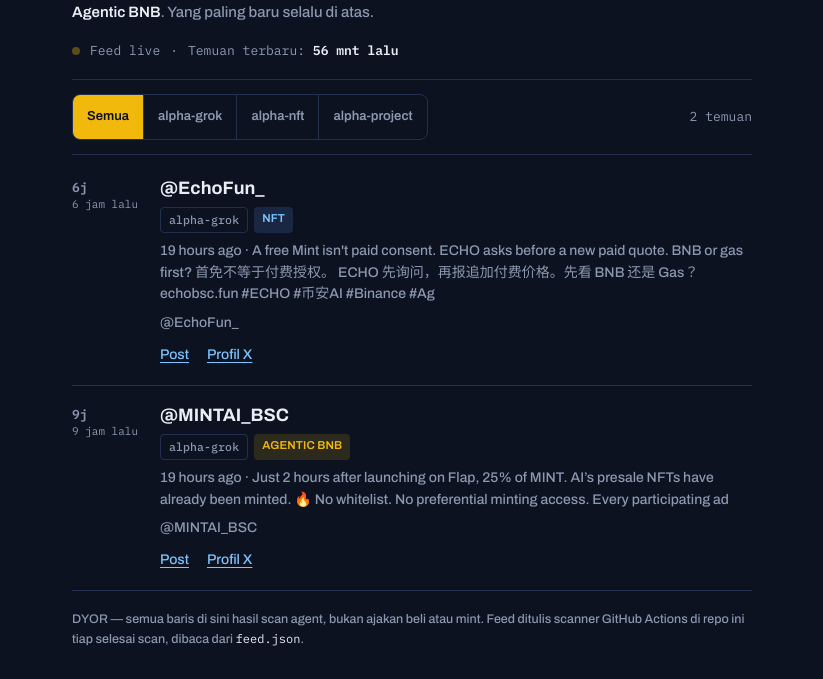
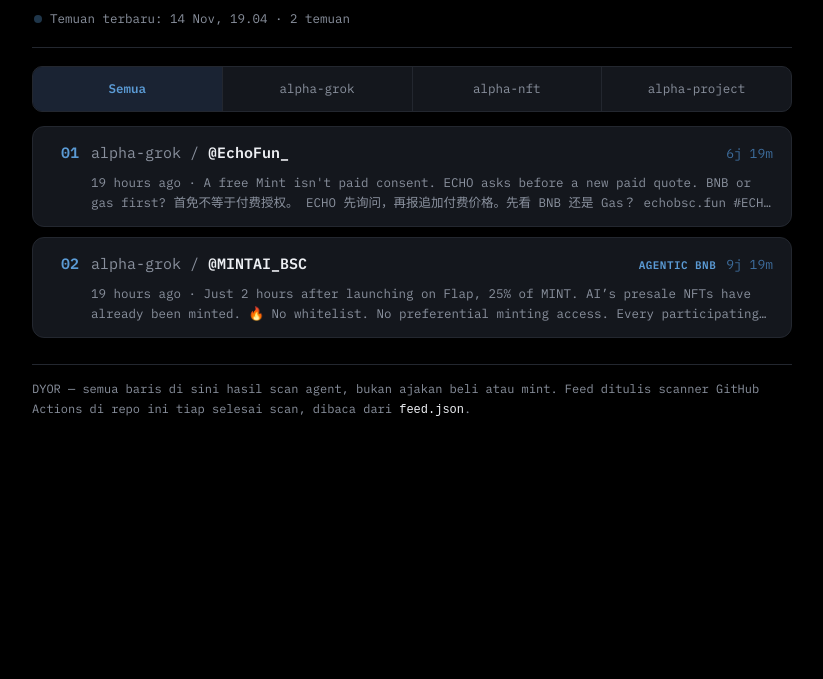
Before and after one commit to bexy777/alpha-dashboard, a plain HTML site: page index.html in a window 1280 px wide. Shown: the part 121-800 px from the top of the page, without its empty margins (228-1051 px from the left). Drawn offline with Linux system fonts and the light colour scheme.

Commit message:
Redesign v3: ranked rows ala referensi (bg hitam, baris #14171d, rank + umur biru, mono)

```diff
--- a/index.html
+++ b/index.html
@@ -1,275 +1,230 @@
-<!DOCTYPE html>
+<!doctype html>
 <html lang="id">
 <head>
-<meta charset="UTF-8">
-<meta name="viewport" content="width=device-width, initial-scale=1.0, viewport-fit=cover">
+<meta charset="utf-8">
+<meta name="viewport" content="width=device-width, initial-scale=1, viewport-fit=cover">
 <meta name="color-scheme" content="dark">
-<meta name="description" content="Log temuan terbaru agent: NFT early-WL di bawah 12 jam, prioritas Agentic BNB.">
 <title>ALPHA — Garapan Terbaru</title>
+<meta name="description" content="Log temuan terbaru agent: project NFT yang WL-nya baru buka, dari akun resmi project.">
 <link rel="preconnect" href="https://fonts.googleapis.com">
 <link rel="preconnect" href="https://fonts.gstatic.com" crossorigin>
-<link href="https://fonts.googleapis.com/css2?family=Archivo:wdth,wght@62..125,500..900&family=IBM+Plex+Mono:wght@400;500;600&display=swap" rel="stylesheet">
+<link href="https://fonts.googleapis.com/css2?family=Archivo:wdth,wght@125,900&family=IBM+Plex+Mono:wght@400;500;600&display=swap" rel="stylesheet">
 <style>
   :root {
-    --ink: #0c1220;
-    --panel: #101828;
-    --line: #22304d;
-    --paper: #e9edf4;
-    --muted: #8b98af;
-    --gold: #f0b90b;
-    --sky: #7cc4ff;
-    --danger: #ff7b72;
+    --bg: #000000;
+    --row: #14171d;
+    --row-hover: #171b22;
+    --line: #23272f;
+    --line-hover: #2e3542;
+    --paper: #edeff3;
+    --muted: #8a919e;
+    --blue: #5b9bd5;
+    --blue-dim: #3e6e9e;
   }
-  * { box-sizing: border-box; margin: 0; padding: 0; }
-  html { color-scheme: dark; -webkit-text-size-adjust: 100%; }
+  * { box-sizing: border-box; }
+  html { -webkit-text-size-adjust: 100%; }
   body {
-    background: var(--ink);
+    margin: 0;
+    background: var(--bg);
     color: var(--paper);
-    font-family: "Archivo", system-ui, -apple-system, "Segoe UI", sans-serif;
+    font-family: "IBM Plex Mono", ui-monospace, SFMono-Regular, Menlo, monospace;
     font-size: 15px;
     line-height: 1.55;
-    min-height: 100vh;
-    -webkit-tap-highlight-color: transparent;
+    padding: calc(20px + env(safe-area-inset-top)) 16px calc(32px + env(safe-area-inset-bottom));
   }
-  a { color: var(--sky); text-underline-offset: 3px; }
-  a:hover { color: var(--paper); }
-  :focus-visible { outline: 2px solid var(--gold); outline-offset: 3px; border-radius: 2px; }
-  .skip { position: absolute; left: -999px; top: 0; background: var(--gold); color: #111; padding: 10px 16px; font-weight: 700; z-index: 10; }
-  .skip:focus { left: 12px; top: 12px; }
+  a { color: var(--blue); text-decoration: none; }
+  a:hover { text-decoration: underline; }
+  :focus-visible { outline: 2px solid var(--blue); outline-offset: 2px; border-radius: 4px; }
+  .skip {
+    position: absolute; left: -999px; top: 0;
+    background: var(--blue); color: #000; padding: 10px 14px;
+    font-weight: 600; border-radius: 0 0 8px 0; z-index: 10;
+  }
+  .skip:focus { left: 0; }
+  main { max-width: 760px; margin: 0 auto; }
 
-  .wrap { max-width: 720px; margin: 0 auto; padding: 0 20px calc(28px + env(safe-area-inset-bottom)); }
-
-  /* Masthead — the one bold element: wordmark + freshness */
-  header.mast { padding: 34px 0 18px; border-bottom: 1px solid var(--line); }
+  header { padding: 12px 2px 18px; border-bottom: 1px solid var(--line); }
   .wordmark {
-    font-weight: 900;
-    font-stretch: 125%;
-    font-size: clamp(40px, 11vw, 58px);
-    line-height: 0.95;
-    letter-spacing: -0.02em;
-    text-wrap: balance;
+    font-family: "Archivo", system-ui, sans-serif;
+    font-weight: 900; font-stretch: 125%;
+    font-size: clamp(40px, 10vw, 56px);
+    line-height: 1; letter-spacing: -0.02em;
+    margin: 0; color: var(--paper);
   }
-  .wordmark em { font-style: normal; color: var(--gold); }
-  .descriptor { color: var(--muted); font-size: 15px; margin-top: 10px; max-width: 56ch; }
-  .descriptor b { color: var(--paper); font-weight: 600; }
-  .live {
-    display: flex; align-items: baseline; gap: 10px; flex-wrap: wrap;
-    margin-top: 16px; font-family: "IBM Plex Mono", ui-monospace, monospace;
-    font-size: 13px; font-variant-numeric: tabular-nums; color: var(--muted);
+  .wordmark em { font-style: normal; color: var(--blue); }
+  .lede { margin: 10px 0 0; color: var(--muted); font-size: 13px; }
+  .status {
+    margin: 12px 0 0; color: var(--muted); font-size: 12.5px;
+    display: flex; align-items: center; gap: 8px; flex-wrap: wrap;
   }
-  .live .dot {
-    width: 8px; height: 8px; border-radius: 50%; background: var(--gold);
-    display: inline-block; align-self: center;
+  .dot {
+    width: 8px; height: 8px; border-radius: 50%;
+    background: var(--blue); flex: none;
     animation: pulse 2s ease-in-out infinite;
   }
-  .live b { color: var(--paper); font-weight: 600; }
   @keyframes pulse { 0%, 100% { opacity: 1; } 50% { opacity: .35; } }
+  @media (prefers-reduced-motion: reduce) { .dot { animation: none; } }
 
-  /* Filter — segmented control, not pills */
-  .controls {
-    display: flex; align-items: center; justify-content: space-between; gap: 12px;
-    padding: 14px 0; border-bottom: 1px solid var(--line); flex-wrap: wrap;
+  .filters {
+    display: flex; margin: 18px 0 14px;
+    border: 1px solid var(--line); border-radius: 10px;
+    overflow: hidden; background: var(--row);
   }
-  .seg { display: flex; border: 1px solid var(--line); border-radius: 8px; overflow: hidden; }
-  .seg button {
-    appearance: none; background: transparent; color: var(--muted);
-    border: 0; border-right: 1px solid var(--line);
-    font: 600 13px/1 "Archivo", sans-serif;
-    min-height: 44px; padding: 0 14px; cursor: pointer; touch-action: manipulation;
+  .filters button {
+    flex: 1; min-height: 44px; padding: 10px 6px;
+    background: transparent; border: 0; cursor: pointer;
+    color: var(--muted); font: inherit; font-size: 12.5px;
+    border-right: 1px solid var(--line);
   }
-  .seg button:last-child { border-right: 0; }
-  .seg button[aria-pressed="true"] { background: var(--gold); color: #111; }
-  .count { font-family: "IBM Plex Mono", ui-monospace, monospace; font-size: 13px; color: var(--muted); font-variant-numeric: tabular-nums; }
+  .filters button:last-child { border-right: 0; }
+  .filters button[aria-pressed="true"] { background: #1a2333; color: var(--blue); font-weight: 600; }
 
-  /* Feed — a log, not a card grid */
-  main { padding-top: 4px; }
+  .feed { list-style: none; margin: 0; padding: 0; display: grid; gap: 10px; }
   .row {
-    display: grid; grid-template-columns: 74px 1fr; gap: 14px;
-    padding: 18px 0; border-bottom: 1px solid var(--line);
-    min-width: 0;
+    background: var(--row);
+    border: 1px solid var(--line);
+    border-radius: 12px;
+    padding: 14px 18px;
+    transition: border-color .15s ease, background .15s ease;
   }
-  .row:hover { background: var(--panel); margin: 0 -12px; padding-left: 12px; padding-right: 12px; }
-  .age {
-    font-family: "IBM Plex Mono", ui-monospace, monospace;
-    font-size: 13px; font-weight: 600; color: var(--gold);
-    font-variant-numeric: tabular-nums; line-height: 1.4; padding-top: 2px;
-    overflow-wrap: break-word;
+  .row:hover { background: var(--row-hover); border-color: var(--line-hover); }
+  .row.fresh { animation: flash 1.2s ease-out 1; }
+  @keyframes flash { from { border-color: var(--blue); } to { border-color: var(--line); } }
+  @media (prefers-reduced-motion: reduce) { .row.fresh { animation: none; } }
+  .line1 { display: flex; align-items: baseline; gap: 12px; min-width: 0; }
+  .rank {
+    color: var(--blue); font-weight: 600; font-size: 15px;
+    min-width: 28px; flex: none; text-align: right;
+    font-variant-numeric: tabular-nums;
   }
-  .age.stale { color: var(--muted); }
-  .age small { display: block; font-weight: 400; color: var(--muted); font-size: 11px; }
-  .row h2 { font-size: 18px; font-weight: 700; line-height: 1.3; text-wrap: balance; min-width: 0; overflow-wrap: break-word; }
-  .row h2 a { color: var(--paper); text-decoration: none; }
-  .row h2 a:hover { color: var(--sky); text-decoration: underline; text-underline-offset: 3px; }
-  .tags { display: flex; gap: 6px; flex-wrap: wrap; margin-top: 7px; }
-  .tag {
-    font-size: 11.5px; font-weight: 600; letter-spacing: .01em;
-    padding: 3px 8px; border-radius: 4px;
-    background: #1a2742; color: var(--sky);
+  .who { min-width: 0; overflow: hidden; text-overflow: ellipsis; white-space: nowrap; }
+  .who .src { color: var(--muted); }
+  .who .sep { color: var(--muted); }
+  .who .proj { color: var(--paper); font-weight: 600; }
+  .who a.proj:hover { color: var(--blue); }
+  .meta { margin-left: auto; flex: none; display: flex; align-items: baseline; gap: 10px; }
+  .tag { color: var(--blue); font-size: 11px; font-weight: 600; letter-spacing: .04em; }
+  .age { color: var(--blue); font-size: 13px; font-variant-numeric: tabular-nums; }
+  .age.stale { color: var(--blue-dim); }
+  .note {
+    margin: 8px 0 0 40px; color: var(--muted);
+    font-size: 12.5px; line-height: 1.6;
+    display: -webkit-box; -webkit-line-clamp: 2; -webkit-box-orient: vertical;
+    overflow: hidden;
   }
-  .tag.agentic { background: rgba(240, 185, 11, .14); color: var(--gold); }
-  .tag.src { background: transparent; border: 1px solid var(--line); color: var(--muted); font-family: "IBM Plex Mono", ui-monospace, monospace; font-weight: 500; }
-  .note { color: var(--muted); font-size: 14px; margin-top: 7px; overflow-wrap: break-word; }
-  .links { display: flex; gap: 18px; margin-top: 9px; font-size: 14px; }
-  .links a { min-height: 24px; display: inline-flex; align-items: center; }
-  .fresh { animation: flash 2.4s ease-out 1; }
-  @keyframes flash { 0% { background: rgba(240, 185, 11, .12); } 100% { background: transparent; } }
+  .note a { color: var(--blue); }
 
-  .empty { padding: 48px 4px; border-bottom: 1px solid var(--line); }
-  .empty h2 { font-size: 19px; font-weight: 700; margin-bottom: 8px; }
-  .empty p { color: var(--muted); max-width: 52ch; }
-  .empty p + p { margin-top: 6px; }
-  .err { color: var(--danger); font-size: 14px; padding: 14px 0; border-bottom: 1px solid var(--line); }
-
-  footer { padding-top: 18px; color: var(--muted); font-size: 12.5px; line-height: 1.6; }
-  footer code { font-family: "IBM Plex Mono", ui-monospace, monospace; font-size: 12px; color: var(--paper); }
-
-  @media (max-width: 520px) {
-    .row { grid-template-columns: 62px 1fr; gap: 10px; }
-    .seg button { padding: 0 10px; }
-  }
-  @media (prefers-reduced-motion: reduce) {
-    .live .dot, .fresh { animation: none; }
+  .empty { padding: 36px 8px; text-align: left; color: var(--muted); font-size: 13.5px; line-height: 1.7; }
+  .empty strong { color: var(--paper); font-weight: 600; }
+  footer { margin-top: 26px; padding-top: 14px; border-top: 1px solid var(--line); color: var(--muted); font-size: 12px; line-height: 1.7; }
+  code { color: var(--paper); }
+  @media (max-width: 480px) {
+    .rank { min-width: 22px; }
+    .note { margin-left: 34px; }
+    .tag { display: none; }
   }
 </style>
 </head>
 <body>
-<a class="skip" href="#feed">Lewati ke daftar temuan</a>
-<div class="wrap">
-  <header class="mast">
+<a class="skip" href="#feed">Lewati ke daftar</a>
+<main>
+  <header>
     <h1 class="wordmark">ALPHA<em>.</em></h1>
-    <p class="descriptor">Log temuan terbaru agent — NFT early-WL di bawah 12 jam, prioritas <b>Agentic BNB</b>. Yang paling baru selalu di atas.</p>
-    <p class="live" aria-live="polite">
-      <span class="dot" aria-hidden="true"></span>
-      <span id="feed-status">Memuat feed…</span>
-      <span>·</span>
-      <span>Temuan terbaru: <b id="feed-updated">—</b></span>
-    </p>
+    <p class="lede">Log temuan terbaru agent — project NFT yang WL-nya baru buka, dari akun resmi project.</p>
+    <p class="status"><span class="dot" aria-hidden="true"></span><span id="feed-status" aria-live="polite">Memuat feed…</span></p>
   </header>
 
-  <div class="controls">
-    <div class="seg" role="group" aria-label="Filter berdasarkan sumber">
-      <button data-f="all" aria-pressed="true">Semua</button>
-      <button data-f="alpha-grok" aria-pressed="false">alpha-grok</button>
-      <button data-f="alpha-nft" aria-pressed="false">alpha-nft</button>
-      <button data-f="alpha-project" aria-pressed="false">alpha-project</button>
-    </div>
-    <span class="count"><span id="feed-count">0</span> temuan</span>
+  <div class="filters" role="group" aria-label="Filter sumber">
+    <button type="button" data-filter="all" aria-pressed="true">Semua</button>
+    <button type="button" data-filter="alpha-grok" aria-pressed="false">alpha-grok</button>
+    <button type="button" data-filter="alpha-nft" aria-pressed="false">alpha-nft</button>
+    <button type="button" data-filter="alpha-project" aria-pressed="false">alpha-project</button>
   </div>
 
-  <main id="feed">
-    <p id="err" class="err" hidden></p>
-    <div id="rows"></div>
-    <div class="empty" id="empty" hidden>
-      <h2>Belum ada garapan terbaru</h2>
-      <p>Scanner agent belum menulis temuan ke feed ini, atau belum ada yang lolos gate. Halaman ini refresh sendiri tiap 60 detik — begitu ada temuan baru, barisnya muncul di atas.</p>
-      <p>Temuan juga tetap dikirim ke Discord seperti biasa.</p>
-    </div>
-  </main>
+  <ul class="feed" id="feed"></ul>
 
   <footer>DYOR — semua baris di sini hasil scan agent, bukan ajakan beli atau mint. Feed ditulis scanner GitHub Actions di repo ini tiap selesai scan, dibaca dari <code>feed.json</code>.</footer>
-</div>
+</main>
+<script>
+const FEED_URL = 'feed.json';
+const seen = new Set();
+let activeFilter = location.hash ? location.hash.slice(1) : 'all';
+if (!['all', 'alpha-grok', 'alpha-nft', 'alpha-project'].includes(activeFilter)) activeFilter = 'all';
 
-<script>
-const rowsEl = document.getElementById('rows');
-const emptyEl = document.getElementById('empty');
-const errEl = document.getElementById('err');
-const statusEl = document.getElementById('feed-status');
-const updatedEl = document.getElementById('feed-updated');
-const countEl = document.getElementById('feed-count');
-let currentFilter = (location.hash || '#all').replace('#', '') || 'all';
-let items = [];
-let seenIds = new Set();
-
-function timeAgo(iso) {
+function ageLabel(iso) {
   const t = new Date(iso).getTime();
   if (isNaN(t)) return '—';
-  const s = Math.floor((Date.now() - t) / 1000);
-  if (s < 60) return 'baru saja';
-  if (s < 3600) return Math.floor(s / 60) + ' mnt lalu';
-  if (s < 86400) return Math.floor(s / 3600) + ' jam lalu';
-  return Math.floor(s / 86400) + ' hari lalu';
-}
-function ageShort(iso) {
-  const t = new Date(iso).getTime();
-  if (isNaN(t)) return '—';
-  const s = Math.floor((Date.now() - t) / 1000);
-  if (s < 60) return 'baru';
-  if (s < 3600) return Math.floor(s / 60) + 'm';
-  if (s < 86400) return Math.floor(s / 3600) + 'j';
-  return Math.floor(s / 86400) + 'h';
+  const m = Math.max(0, Math.floor((Date.now() - t) / 60000));
+  if (m < 60) return m + 'm';
+  const h = Math.floor(m / 60);
+  if (h < 24) return h + 'j ' + (m % 60) + 'm';
+  return Math.floor(h / 24) + 'h';
 }
 function isStale(iso) {
   const t = new Date(iso).getTime();
   return !isNaN(t) && (Date.now() - t) > 6 * 3600 * 1000;
 }
-function esc(x) { return String(x ?? '').replace(/[&<>"']/g, c => ({ '&': '&amp;', '<': '&lt;', '>': '&gt;', '"': '&quot;', "'": '&#39;' }[c])); }
+function esc(s) {
+  return String(s ?? '').replace(/[&<>"']/g, c => ({ '&': '&amp;', '<': '&lt;', '>': '&gt;', '"': '&quot;', "'": '&#39;' }[c]));
+}
+function fmtTime(iso) {
+  const d = new Date(iso);
+  return isNaN(d) ? '—' : d.toLocaleString('id-ID', { day: '2-digit', month: 'short', hour: '2-digit', minute: '2-digit' });
+}
 
-function render() {
-  const list = items.filter(it => currentFilter === 'all' || it.source === currentFilter);
-  countEl.textContent = items.length;
-  emptyEl.hidden = list.length > 0;
-  rowsEl.innerHTML = '';
-  list.forEach(it => {
-    const isNew = it.id && !seenIds.has(it.id);
-    if (it.id) seenIds.add(it.id);
-    const art = document.createElement('article');
-    art.className = 'row' + (isNew ? ' fresh' : '');
-    const tagHtml = (it.tags || []).map(t =>
-      `<span class="tag ${/agentic/i.test(t) ? 'agentic' : ''}">${esc(t)}</span>`).join('');
-    const title = it.post_url
-      ? `<a href="${esc(it.post_url)}" target="_blank" rel="noopener">${esc(it.project)}</a>`
-      : esc(it.project);
-    const links = [
-      it.post_url ? `<a href="${esc(it.post_url)}" target="_blank" rel="noopener">Post</a>` : '',
-      it.site_url ? `<a href="${esc(it.site_url)}" target="_blank" rel="noopener">Website</a>` : '',
-      it.handle ? `<a href="https://x.com/${esc(String(it.handle).replace(/^@/, ''))}" target="_blank" rel="noopener">Profil X</a>` : ''
-    ].filter(Boolean).join('');
-    art.innerHTML = `
-      <div class="age ${isStale(it.found_at) ? 'stale' : ''}">${esc(ageShort(it.found_at))}<small>${esc(timeAgo(it.found_at))}</small></div>
-      <div>
-        <h2>${title}</h2>
-        <div class="tags"><span class="tag src">${esc(it.source || '')}</span>${tagHtml}</div>
-        ${it.note ? `<p class="note">${esc(it.note)}</p>` : ''}
-        ${it.handle ? `<p class="note">${esc(it.handle)}</p>` : ''}
-        ${links ? `<div class="links">${links}</div>` : ''}
-      </div>`;
-    rowsEl.appendChild(art);
-  });
+function render(items) {
+  const list = document.getElementById('feed');
+  const filtered = items.filter(it => activeFilter === 'all' || it.source === activeFilter);
+  if (!filtered.length) {
+    list.innerHTML = '<li class="empty"><strong>Belum ada garapan terbaru.</strong><br>Scanner jalan tiap 2 jam. Begitu ada WL baru dari akun resmi project, barisnya muncul di sini sendiri.</li>';
+    return;
+  }
+  list.innerHTML = filtered.map((it, i) => {
+    const fresh = !seen.has(it.id);
+    seen.add(it.id);
+    const tags = (it.tags || []).join(' ');
+    const tagHtml = /AGENTIC/i.test(tags) ? '<span class="tag">AGENTIC BNB</span>' : '';
+    const site = it.site_url ? ' <a href="' + esc(it.site_url) + '" target="_blank" rel="noopener">situs ↗</a>' : '';
+    return '<li class="row' + (fresh ? ' fresh' : '') + '">' +
+      '<div class="line1">' +
+        '<span class="rank">' + String(i + 1).padStart(2, '0') + '</span>' +
+        '<span class="who"><span class="src">' + esc(it.source || 'alpha') + '</span><span class="sep"> / </span><a class="proj" href="' + esc(it.post_url) + '" target="_blank" rel="noopener">' + esc(it.project || it.handle || '—') + '</a></span>' +
+        '<span class="meta">' + tagHtml + '<span class="age' + (isStale(it.found_at) ? ' stale' : '') + '" title="' + esc(fmtTime(it.found_at)) + '">' + esc(ageLabel(it.found_at)) + '</span></span>' +
+      '</div>' +
+      '<p class="note">' + esc(it.note || 'Detail terbatas.') + site + '</p>' +
+    '</li>';
+  }).join('');
 }
 
 async function load() {
   try {
-    const res = await fetch('feed.json?_=' + Date.now());
+    const res = await fetch(FEED_URL + '?_=' + Date.now());
     if (!res.ok) throw new Error('HTTP ' + res.status);
     const data = await res.json();
-    items = (data.items || []).slice().sort((a, b) =>
-      new Date(b.found_at || 0) - new Date(a.found_at || 0));
-    statusEl.textContent = 'Feed live';
-    updatedEl.textContent = data.updated_at ? timeAgo(data.updated_at) : 'belum pernah';
-    errEl.hidden = true;
-    render();
+    const items = (data.items || []).slice().sort((a, b) => new Date(b.found_at) - new Date(a.found_at));
+    render(items);
+    const n = items.length;
+    const upd = data.updated_at ? fmtTime(data.updated_at) : 'belum pernah';
+    document.getElementById('feed-status').textContent =
+      'Temuan terbaru: ' + upd + ' · ' + n + ' temuan' + (activeFilter !== 'all' ? ' · filter: ' + activeFilter : '');
   } catch (e) {
-    statusEl.textContent = 'Feed gagal dimuat';
-    errEl.textContent = 'Feed gagal dimuat (' + e.message + '). Coba refresh halaman.';
-    errEl.hidden = false;
+    document.getElementById('feed-status').textContent = 'Feed belum bisa dimuat (' + e.message + '). Coba lagi sebentar lagi.';
+    document.getElementById('feed').innerHTML = '<li class="empty"><strong>Feed belum bisa dimuat.</strong><br>Periksa koneksi, lalu muat ulang halaman ini.</li>';
   }
 }
 
-function setFilter(f, push) {
-  currentFilter = f;
-  document.querySelectorAll('.seg button').forEach(b =>
-    b.setAttribute('aria-pressed', String(b.dataset.f === f)));
-  if (push) history.replaceState(null, '', '#' + f);
-  render();
-}
-
-document.querySelector('.seg').addEventListener('click', e => {
-  const b = e.target.closest('button');
-  if (!b) return;
-  setFilter(b.dataset.f, true);
+document.querySelectorAll('.filters button').forEach(btn => {
+  if (btn.dataset.filter === activeFilter) btn.setAttribute('aria-pressed', 'true');
+  else btn.setAttribute('aria-pressed', 'false');
+  btn.addEventListener('click', () => {
+    activeFilter = btn.dataset.filter;
+    history.replaceState(null, '', activeFilter === 'all' ? location.pathname : '#' + activeFilter);
+    document.querySelectorAll('.filters button').forEach(b =>
+      b.setAttribute('aria-pressed', String(b === btn)));
+    load();
+  });
 });
 
-setFilter(['all', 'alpha-grok', 'alpha-nft', 'alpha-project'].includes(currentFilter) ? currentFilter : 'all', false);
 load();
 setInterval(load, 60000);
 </script>
```
